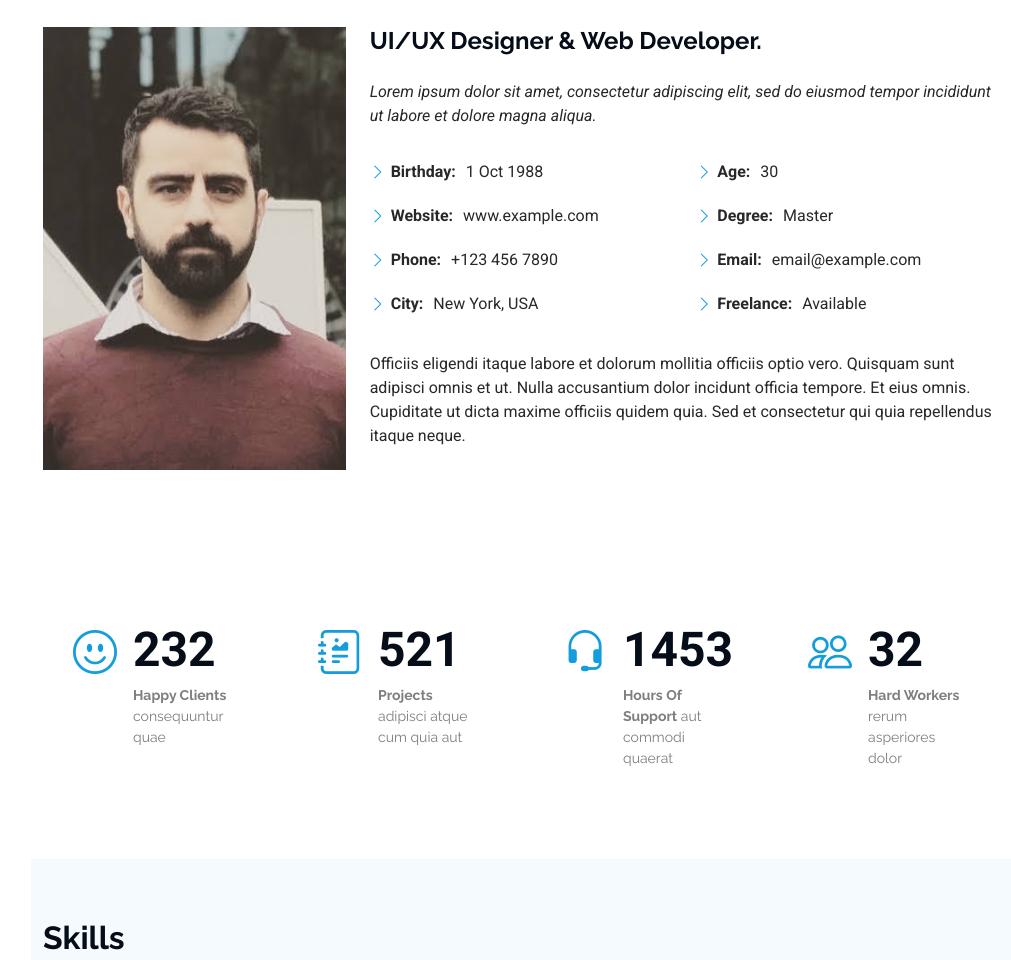
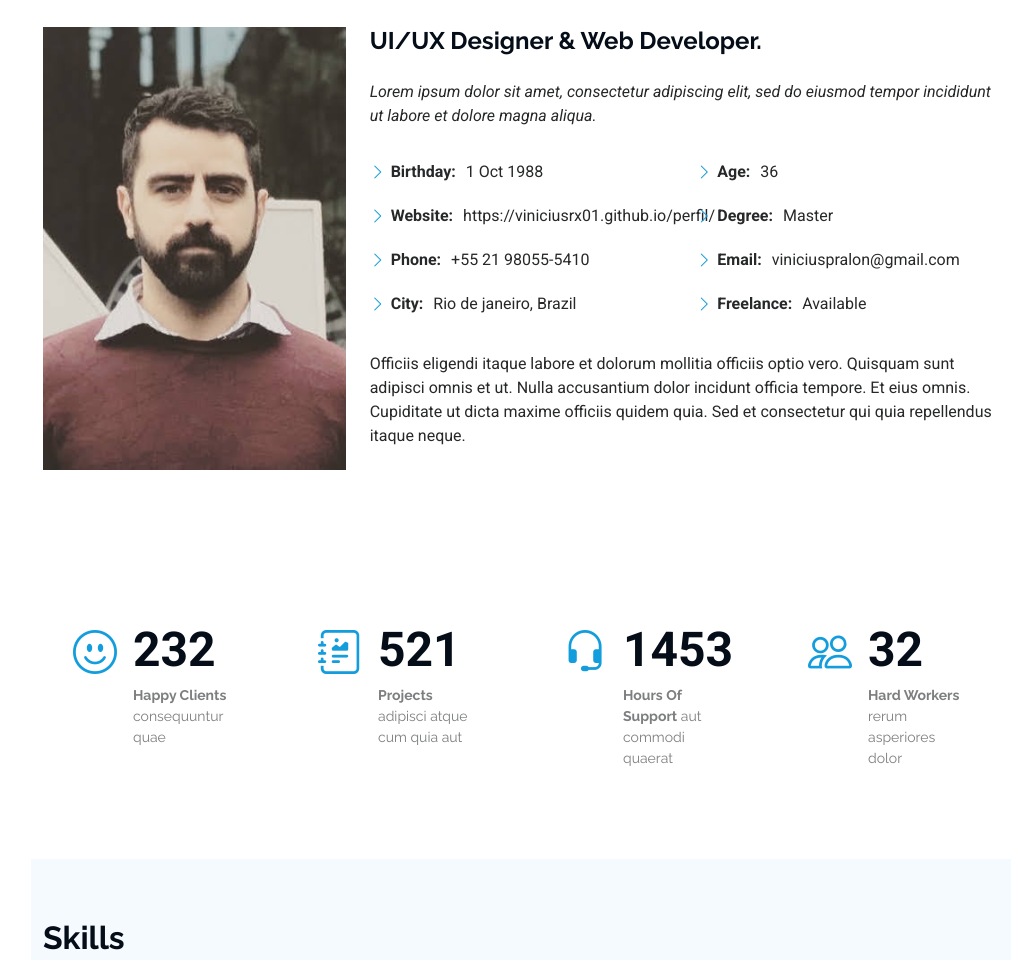
Before and after one commit to viniciusrx01/perfil, a plain HTML site: page index.html in a window 1280 px wide. Shown: the part 1019-1979 px from the top of the page, without its empty margins (269-1280 px from the left). Drawn offline with nearby package versions, Linux system fonts and the light colour scheme.

Commit message:
Update index.html

```diff
--- a/index.html
+++ b/index.html
@@ -128,16 +128,16 @@
               <div class="col-lg-6">
                 <ul>
                   <li><i class="bi bi-chevron-right"></i> <strong>Birthday:</strong> <span>1 Oct 1988</span></li>
-                  <li><i class="bi bi-chevron-right"></i> <strong>Website:</strong> <span>www.example.com</span></li>
-                  <li><i class="bi bi-chevron-right"></i> <strong>Phone:</strong> <span>+123 456 7890</span></li>
-                  <li><i class="bi bi-chevron-right"></i> <strong>City:</strong> <span>New York, USA</span></li>
+                  <li><i class="bi bi-chevron-right"></i> <strong>Website:</strong> <span>https://viniciusrx01.github.io/perfil/</span></li>
+                  <li><i class="bi bi-chevron-right"></i> <strong>Phone:</strong> <span>+55 21 98055-5410</span></li>
+                  <li><i class="bi bi-chevron-right"></i> <strong>City:</strong> <span>Rio de janeiro, Brazil</span></li>
                 </ul>
               </div>
               <div class="col-lg-6">
                 <ul>
-                  <li><i class="bi bi-chevron-right"></i> <strong>Age:</strong> <span>30</span></li>
+                  <li><i class="bi bi-chevron-right"></i> <strong>Age:</strong> <span>36</span></li>
                   <li><i class="bi bi-chevron-right"></i> <strong>Degree:</strong> <span>Master</span></li>
-                  <li><i class="bi bi-chevron-right"></i> <strong>Email:</strong> <span>email@example.com</span></li>
+                  <li><i class="bi bi-chevron-right"></i> <strong>Email:</strong> <span>viniciuspralon@gmail.com</span></li>
                   <li><i class="bi bi-chevron-right"></i> <strong>Freelance:</strong> <span>Available</span></li>
                 </ul>
               </div>
```
